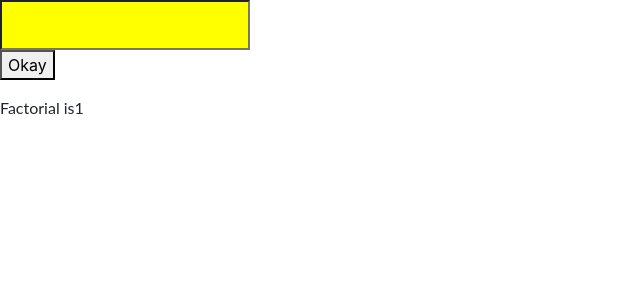
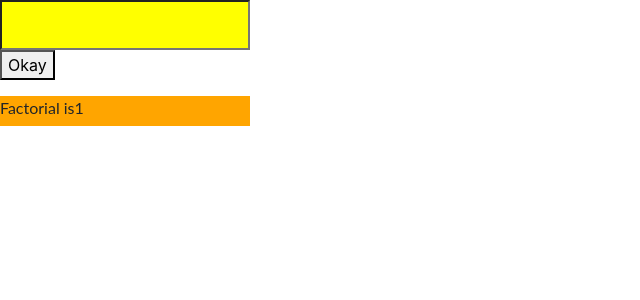
Before and after one commit to dhananjaypatil707/react-Factorial, a React (Create React App) app: page / in a window 1280 px wide. Shown: the top 300 px of the page, without its empty margins (0-640 px from the left). Built offline with nearby package versions, Linux system fonts and the light colour scheme.

Commit message:
1 file modified

```diff
--- a/src/style.css
+++ b/src/style.css
@@ -8,3 +8,8 @@ p {
   width: 250px;
   background-color: yellow;
 }
+.result {
+  height: 30px;
+  width: 250px;
+  background-color: orange;
+}
```
